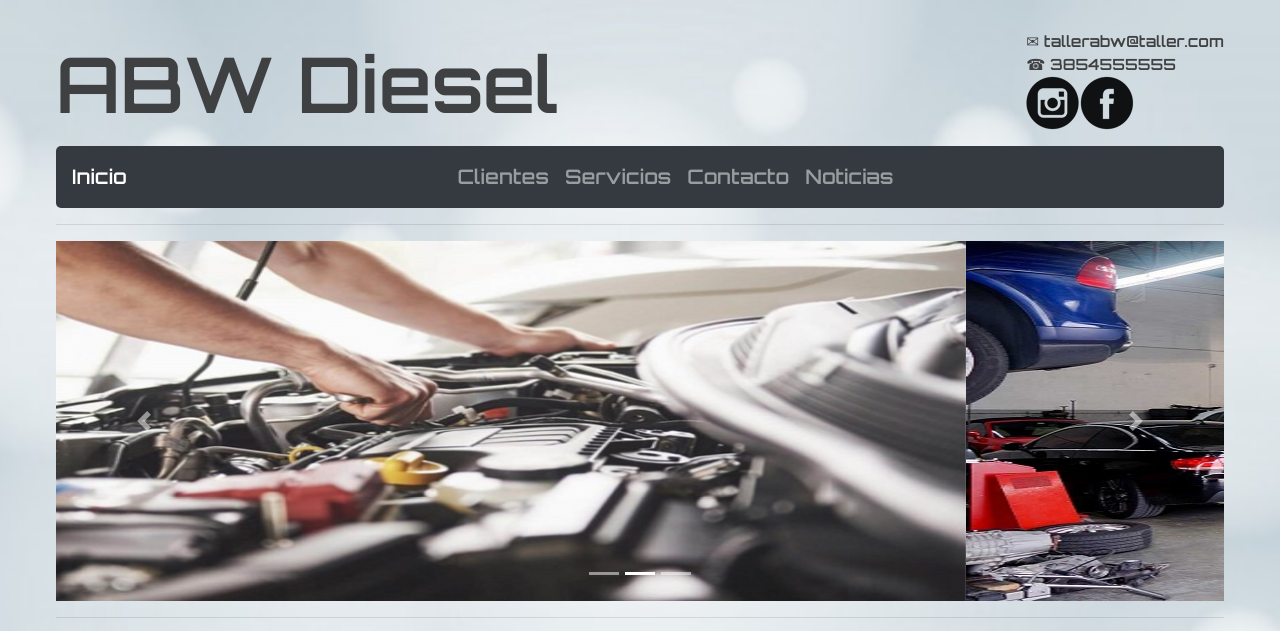
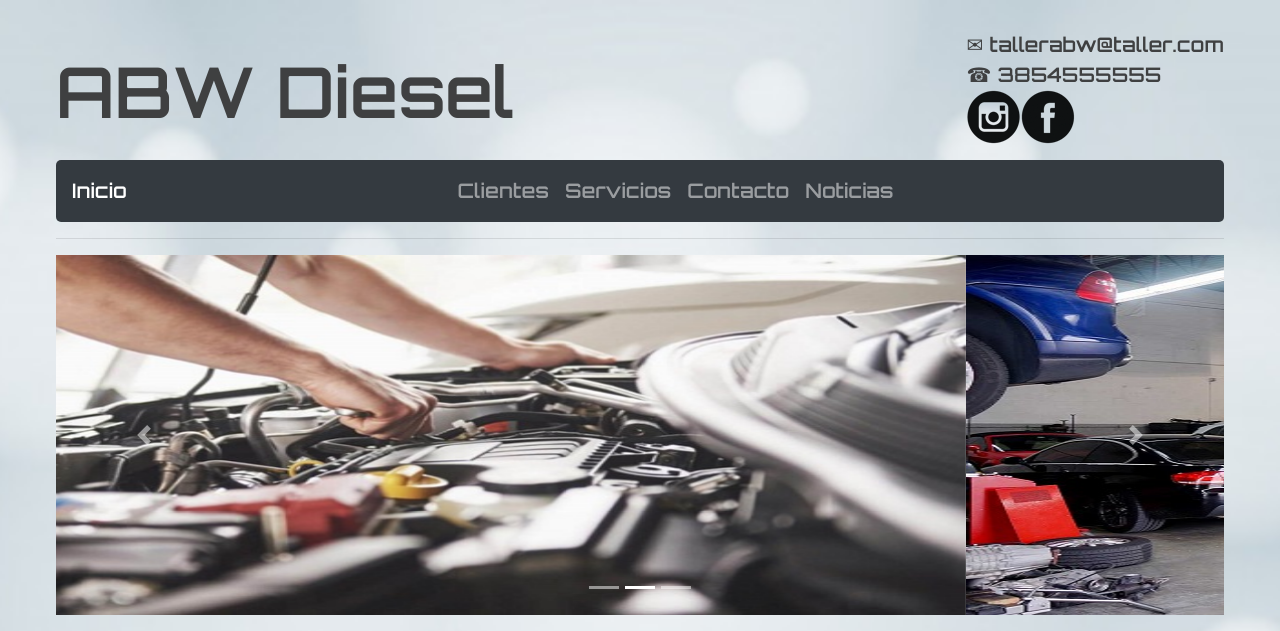
Before and after one commit to MartinAmura/paginaale, a website: page index.html in a window 1280 px wide. Shown: the top 631 px of the page. Drawn offline with nearby package versions, Linux system fonts and the light colour scheme.

Commit message:
sigo intentando

```diff
--- a/css/styles.css
+++ b/css/styles.css
@@ -40,7 +40,7 @@ h1{
     display: flex;
     flex-direction: row;
     align-items: center;
-    font-size: 6vw;
+    font-size: 70px;
 }
 
 .direccion{
--- a/scss/prueba.scss
+++ b/scss/prueba.scss
@@ -1,6 +1,6 @@
 .redes{
         font-family: 'Orbitron', sans-serif;
-        font-size: 1.2vw;
+        font-size: 20px;
         list-style: none;
         color: #3f4041;
         align-items: center;
@@ -23,5 +23,6 @@
 $font-size: 1rem;
 $color: #3f4041;
 
+h2 {font-size: $font-size * 5;}
 h2 {font-size: $font-size * 2;}
 h3 {font-size: $font-size * 1.5;color: grey}
```
Also changed, not shown: css/prueba.css.
